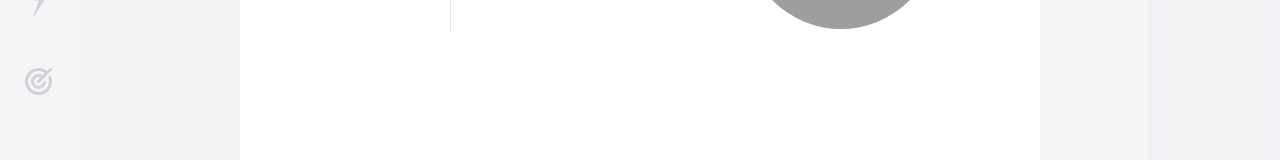
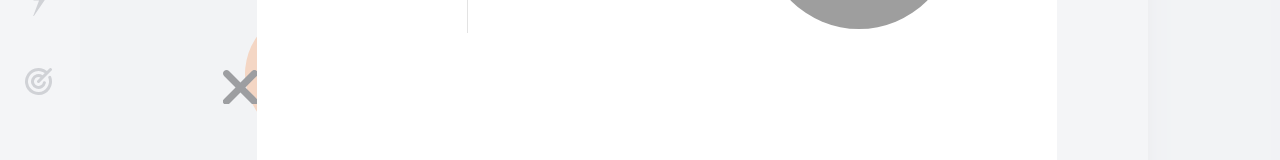
Before and after one commit to Ellathet/Cash, a Next.js app: page / in a window 1280 px wide. Both pictures are taken after a click on the icon 206 px from the left and 175 px from the top of the page. Shown: the part 313-473 px from the top of the page. Built offline with nearby package versions, Linux system fonts and the light colour scheme; grey boxes are pictures that could not be loaded.

Commit message:
First Step to Settings Menu

```diff
--- a/src/components/Settings.tsx
+++ b/src/components/Settings.tsx
@@ -1,12 +1,18 @@
-import { useState } from 'react'
+import { useContext, useState } from 'react'
 import styles from '../styles/components/Settings.module.scss'
+import { SettingsContext } from "../contexts/SettingsContext";
+
 
 export function Settings() {
 
+    const { toggleSettingsModal } = useContext(SettingsContext)
     const [ MenuTab , setMenuTab ] = useState("perfil")
 
     return (
         <div className={styles.overlay}>
+            <svg xmlns="http://www.w3.org/2000/svg" width="34.892" height="34.908" viewBox="0 0 34.892 34.908" onClick={toggleSettingsModal} className={styles.close}>
+                <path id="Caminho_17" data-name="Caminho 17" d="M46.223,41.313,34.748,29.838,46.223,18.363A3.48,3.48,0,1,0,41.3,13.442L29.827,24.917,18.352,13.442a3.329,3.329,0,0,0-4.921,0,3.362,3.362,0,0,0,0,4.921L24.906,29.838,13.431,41.313a3.364,3.364,0,0,0,0,4.921,3.457,3.457,0,0,0,4.921,0L29.827,34.759,41.3,46.234a3.5,3.5,0,0,0,4.921,0A3.457,3.457,0,0,0,46.223,41.313Z" transform="translate(-12.359 -12.354)" fill="#9d9ea1"/>
+            </svg>
             <div className={styles.modal}>
                 <div className={styles.content}>
                     <aside>
--- a/src/styles/global.css
+++ b/src/styles/global.css
@@ -45,6 +45,7 @@ body, input, textarea {
 
 button {
     cursor: pointer;
+    outline: none;
 }
 
 a{
```
